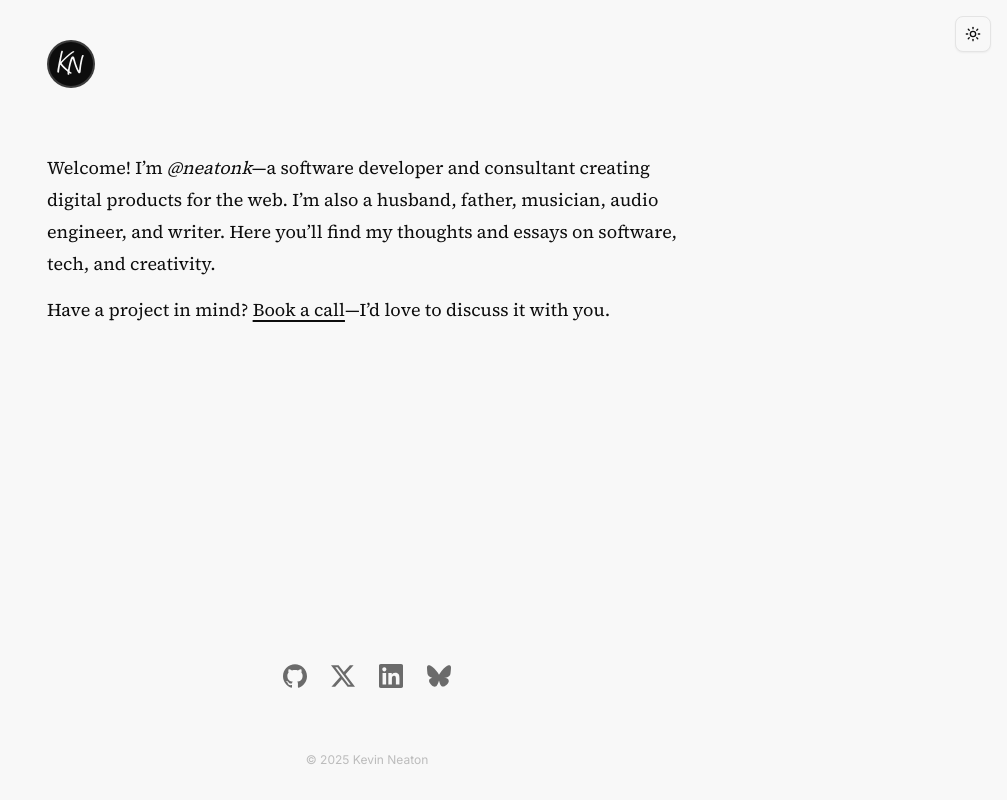
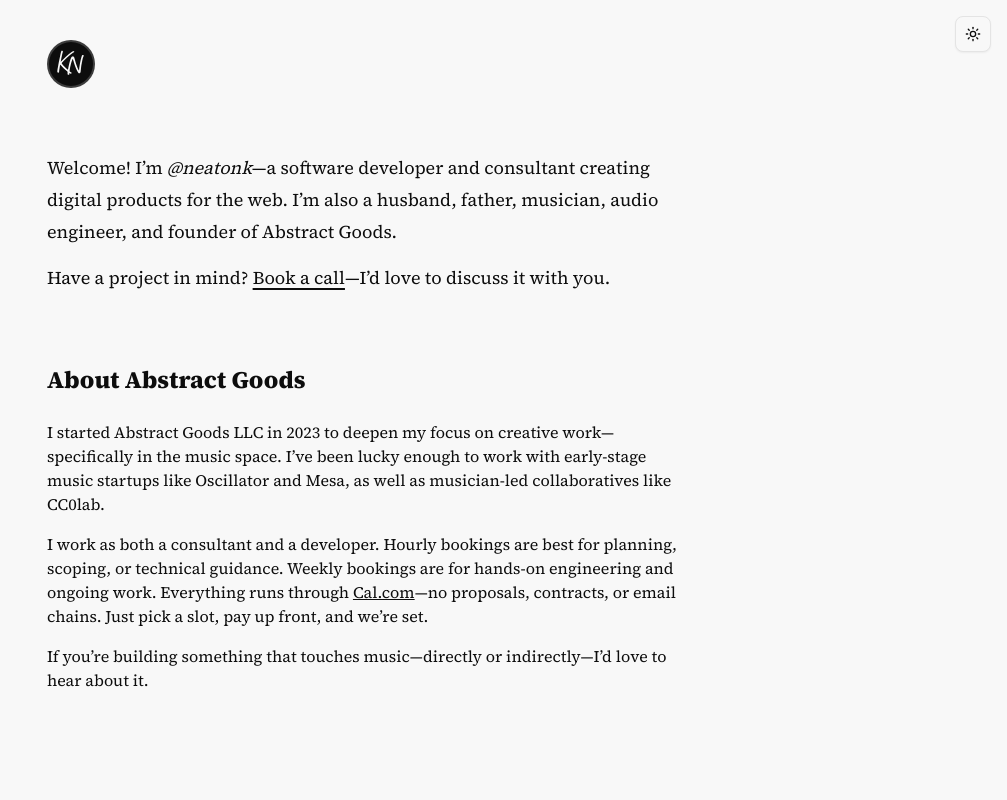
Before and after one commit to neatonk/neatonk.dev, a Next.js app in the folder apps/nextjs/: page / in a window 1280 px wide. Shown: the top 800 px of the page, without its empty margins (273-1280 px from the left). Built offline with nearby package versions, Linux system fonts and the light colour scheme.

Commit message:
nextjs: update page copy

```diff
--- a/apps/nextjs/src/app/page.tsx
+++ b/apps/nextjs/src/app/page.tsx
@@ -16,13 +16,41 @@
         <p className="text-lg/8 font-serif mb-4">
           Welcome! I’m <em>@neatonk</em>—a software developer and consultant
           creating digital products for the web. I’m also a husband, father,
-          musician, audio engineer, and writer. Here you’ll find my thoughts and
-          essays on software, tech, and creativity.
+          musician, audio engineer, and founder of Abstract Goods.
         </p>
         <p className="text-lg/7 font-serif mb-4">
           Have a project in mind?{" "}
           <BookingLink slug="intro">Book a call</BookingLink>
           —I’d love to discuss it with you.
+        </p>
+      </section>
+
+      <section className="w-full max-w-2xl mx-auto px-4 lg:px-0-0 mb-14 space-y-8">
+        <h2 className="text-2xl font-extrabold mb-6">About Abstract Goods</h2>
+        <p className="text-md/7 font-serif mb-4">
+          I started Abstract Goods LLC in 2023 to deepen my focus on creative
+          work—specifically in the music space. I’ve been lucky enough to work
+          with early-stage music startups like Oscillator and Mesa, as well as
+          musician-led collaboratives like CC0lab.{" "}
+        </p>
+        <p className="text-md/7 font-serif mb-4">
+          I work as both a consultant and a developer. Hourly bookings are best
+          for planning, scoping, or technical guidance. Weekly bookings are for
+          hands-on engineering and ongoing work. Everything runs through{" "}
+          <a
+            href="https://cal.com/neatonk/"
+            target="_blank"
+            rel="noopener noreferrer"
+            className="underline hover:no-underline"
+          >
+            Cal.com
+          </a>
+          —no proposals, contracts, or email chains. Just pick a slot, pay up
+          front, and we’re set.
+        </p>
+        <p className="text-md/7 font-serif mb-4">
+          If you’re building something that touches music—directly or
+          indirectly—I’d love to hear about it.
         </p>
       </section>
 
```
